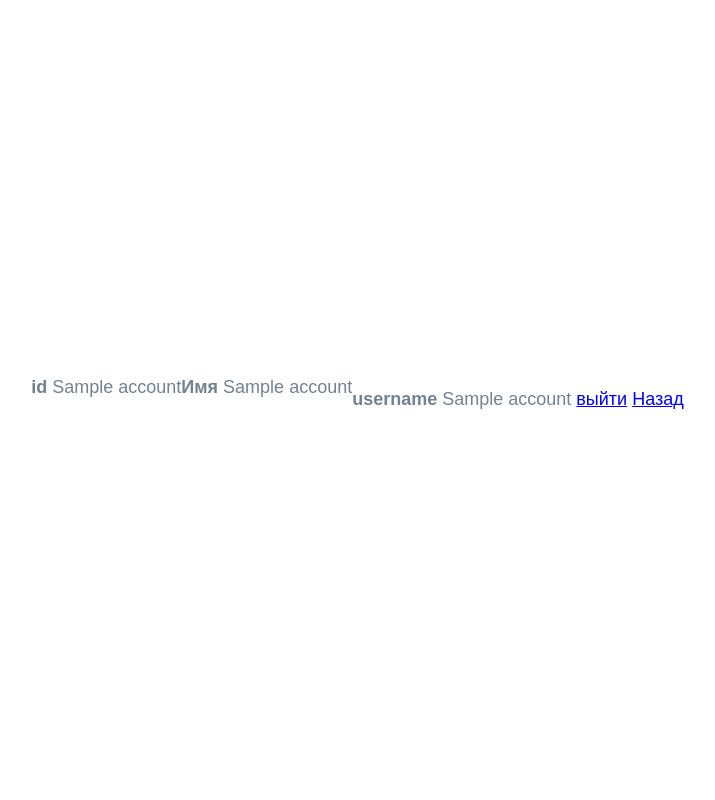
After one commit to ReTrOBANAN/SchoolProject, a FastAPI app: template src/templates/profile.html in a window 1280 px wide. The commit adds this page. Shown: the whole page, without its empty margins (275-990 px from the left). Run offline with FastAPI, Linux system fonts and the light colour scheme; the template is opened without the code that fills it: most values are stand-ins (such as "Sample title", 1, 10 or a date in 2020); some web fonts are replaced.

Commit message:
Add profile and name

```diff
--- a/src/main.py
+++ b/src/main.py
@@ -29,6 +29,7 @@ async def logout(request: Request):
     redirect = RedirectResponse(url="/login", status_code=303)
     # Устанавливаем куки
     redirect.delete_cookie(key="id")
+    redirect.delete_cookie(key="name")
     redirect.delete_cookie(key="username")
     return redirect
 
@@ -68,6 +69,7 @@ async def doregister(
     redirect = RedirectResponse(url="/", status_code=303)
     # Устанавливаем куки
     redirect.set_cookie(key="id", value=str(id))
+    redirect.set_cookie(key="name", value=function.encrypt(login))
     redirect.set_cookie(key="username", value=function.encrypt(login))
     return redirect
 
@@ -93,6 +95,7 @@ async def dologin(
             redirect = RedirectResponse(url="/", status_code=303)
             # Устанавливаем куки
             redirect.set_cookie(key="id", value=str(data[0][0].id))
+            redirect.set_cookie(key="name", value=function.encrypt(data[0][0].name))
             redirect.set_cookie(key="username", value=function.encrypt(data[0][0].username))
             return redirect
         else:
@@ -152,6 +155,7 @@ async def main(request: Request):
                 })
             return templates.TemplateResponse("main.html", {"request": request,
                                                             "username": function.decrypt(request.cookies.get("username")),
+                                                            "name": function.decrypt(request.cookies.get("name")),
                                                             "result": result})
     else:
         return RedirectResponse(url="/login", status_code=303)
@@ -214,6 +218,20 @@ async def addcomment(
         conn.commit()
         return RedirectResponse(url=f'/question/{id}', status_code=303)
 
+@app.get("/profile/{username}", tags=["Профиль"])
+async def profile(request: Request, username: str):
+    with Session(init.engine) as conn:
+            stmt = select(
+                init.User.id,
+                init.User.name,
+            ).where(init.User.username == username)
+            data = conn.execute(stmt).fetchall()
+            account = [data[0].id, data[0].name, username]
+    return templates.TemplateResponse(
+        "profile.html",
+        {"request": request, "account": account}
+    )
+
 if __name__ == "__main__":
     init.Base.metadata.create_all(init.engine)
     uvicorn.run("main:app", reload=True)
--- a/src/templates/main.html
+++ b/src/templates/main.html
@@ -10,7 +10,7 @@
 <!--    <div class="login-button-container">-->
 <!--        <a href="/logout" class="login-button">Выйти</a>-->
 <!--    </div>-->
-    <h1>Добро пожаловать, {{ username }}</h1>
+    <h1>Добро пожаловать, {{ name }}</h1>
     {% for note in result %}
         <div>
             <p><strong>Владелец:</strong> {{ note.owner }}
@@ -22,5 +22,6 @@
     {% endfor %}
 <a href="/logout">выйти</a>
 <a href="/add">Добавить пароль</a>
+<a href="/profile/{{ username }}">Профиль</a>
 </body>
 </html>
--- /dev/null
+++ b/src/templates/profile.html
@@ -0,0 +1,19 @@
+<!DOCTYPE html>
+<html lang="ru">
+<head>
+    <meta charset="UTF-8">
+    <title>Профиль {{account[1]}}</title>
+    <link rel="stylesheet" href="{{ url_for('static', path='/main.css') }}">
+    <link rel="stylesheet" href="{{ url_for('static', path='/auth.css') }}">
+</head>
+<body>
+<!--    <div class="login-button-container">-->
+<!--        <a href="/logout" class="login-button">Выйти</a>-->
+<!--    </div>-->
+            <p><strong>id</strong> {{ account[0] }}
+            <p><strong>Имя</strong> {{ account[1] }}
+            <p><strong>username</strong> {{ account[2] }}
+<a href="/logout">выйти</a>
+<a href="/">Назад</a>
+</body>
+</html>
```
